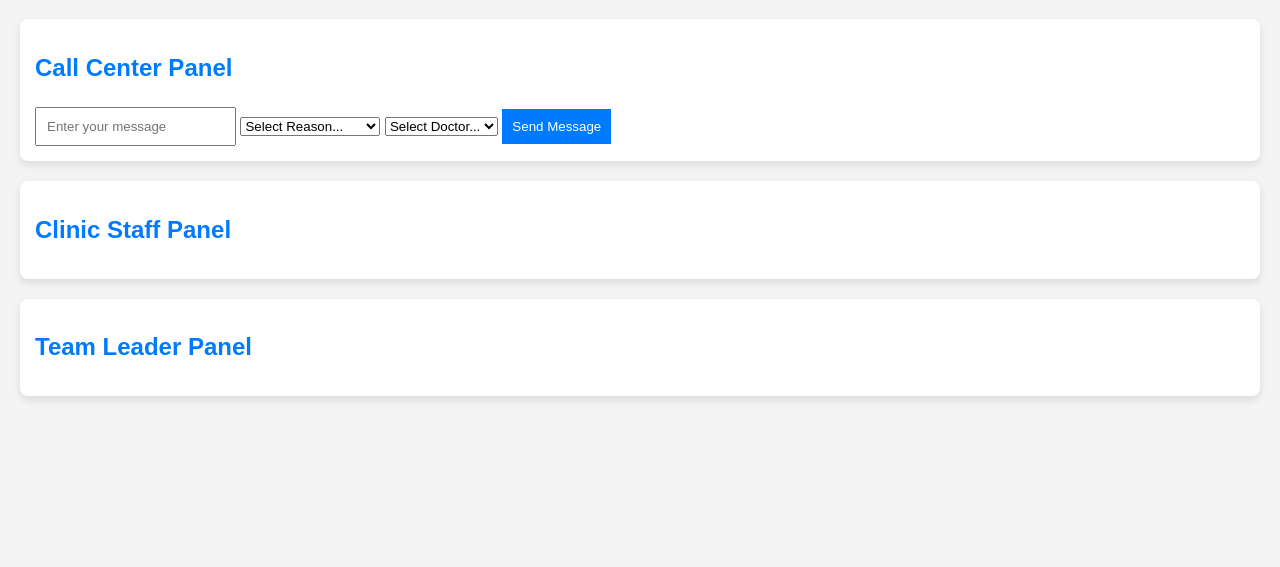
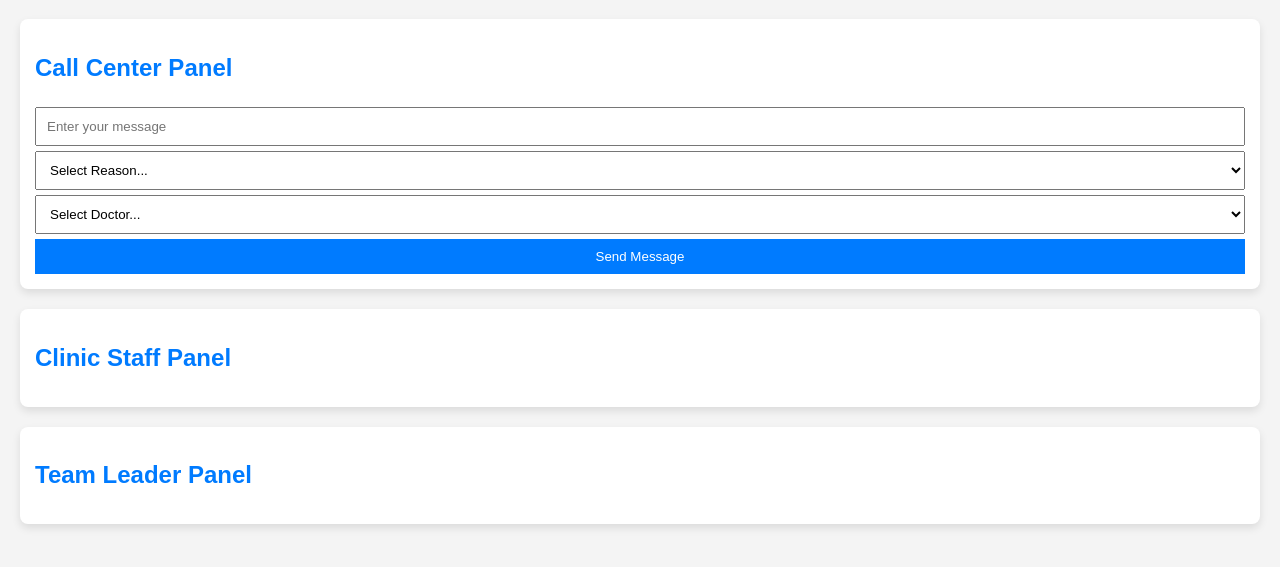
Before and after one commit to Herdi88/Emial-Dashboards, a plain HTML site: page index.html in a window 1280 px wide. Shown: the part 81-648 px from the top of the page. Drawn offline with Linux system fonts and the light colour scheme.

Commit message:
Update styles.css

```diff
--- a/styles.css
+++ b/styles.css
@@ -18,9 +18,11 @@ h1, h2 {
     color: #007bff;
 }
 
-input[type="text"], button {
+input[type="text"], select, button {
+    width: 100%;
     padding: 10px;
     margin-top: 5px;
+    box-sizing: border-box;
 }
 
 button {
```
